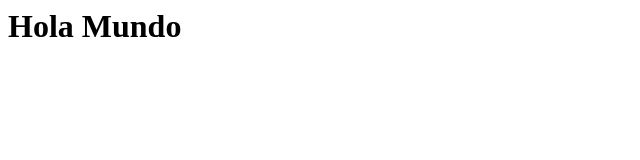
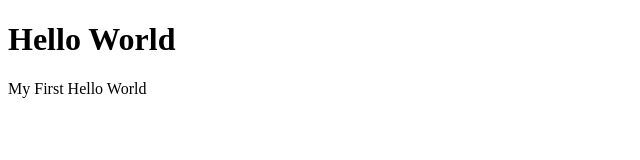
Before and after one commit to SamyrBD/Git-Prueba, a plain HTML site: page index.html in a window 1280 px wide. Shown: the whole page, without its empty margins (0-640 px from the left). Drawn offline with Linux system fonts and the light colour scheme.

Commit message:
Mi Tercer Cambio

```diff
--- a/index.html
+++ b/index.html
@@ -1,8 +1,14 @@
-<html>
+<!DOCTYPE html>
+<html lang="es">
     <head>
+        <meta charset="utf-8" />
         <title>Mi Pagina HTML!</title>
+        <meta name="Descripcion de mi sitio web" content="Está es mi primer Pagina Web" />
+        <meta name="author" content="Samyr" />
+        <meta name="keywords" content="Mi primer titulo, mi primer pagina, pagina web" />
     </head>
     <body>
-        <h1>Hola Mundo</h1>
+        <h1>Hello World</h1>
+        <p>My First Hello World</p>
     </body>
 </html>
```
